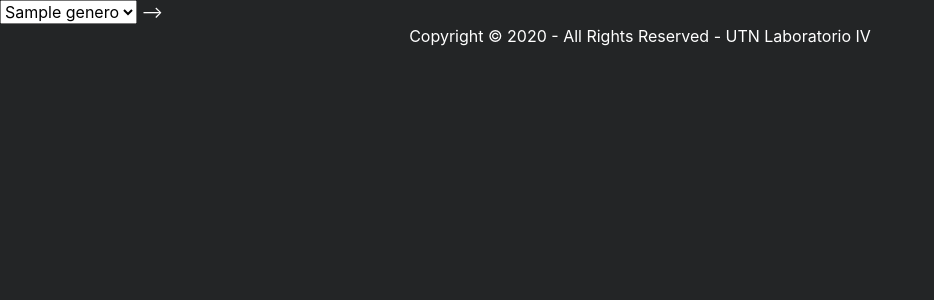
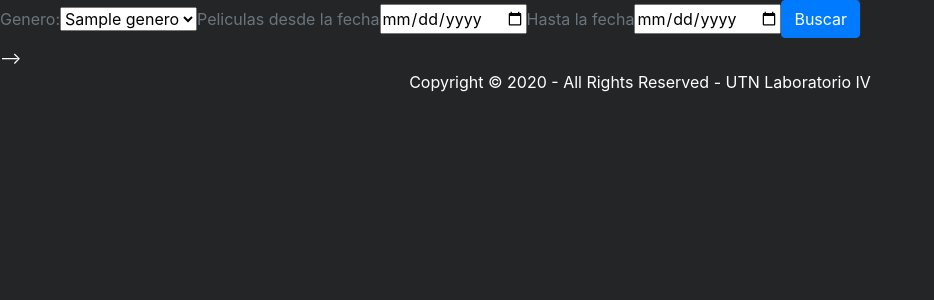
Before and after one commit to agustinfarinia1/ChinemaCenter, a PHP site: template Views/pelicula-list.php in a window 1280 px wide. Shown: the part 56-356 px from the top of the page, without its empty margins (0-934 px from the left). Run offline with PHP 8.4, Linux system fonts and the light colour scheme; the visitor is signed in with stand-in values (Sample User, id 1); the template is opened without the code that fills it: most values are stand-ins (such as "Sample title", 1, 10 or a date in 2020); some libraries are stand-ins or nearby versions.

Commit message:
Modificacion vista peliculas-list.php

```diff
--- a/Views/pelicula-list.php
+++ b/Views/pelicula-list.php
@@ -1,16 +1,49 @@
 <?php
 include('nav-bar.php');
 require_once("validate-session.php");
-echo '<select>';
-foreach ($generoslist as $genero) {
+// echo '<label for="genero">Eliga un Genero:</label>';
+// echo '<select id="genero" name="genero">';
+
+// foreach ($generoslist as $genero) {
 
 
-    //echo $genero->getIdGenero() . " " . $genero->getGenero() . "<br>";
-   echo "<option value= " . $genero->getIdGenero() . ">" . $genero->getGenero() . "</option>";
+//     //echo $genero->getIdGenero() . " " . $genero->getGenero() . "<br>";
 
-}
-echo '</select>';
+//    echo "<option value= " .$genero->getIdGenero(). ">" .$genero->getGenero(). "</option>";
+
+// }
+// echo '</select>'
 ?>
+
+<form class="form-inline" action="pelicula-list.php" method="POST">
+
+        <div class="form-group mb-2">
+        <label for="genero" class="text-secondary" >Genero:</label>
+        <select id="genero" name="genero">
+            <?php
+                 foreach ($generoslist as $genero) {
+
+                echo "<option value= " .$genero->getIdGenero(). ">" .$genero->getGenero(). "</option>";
+
+                }
+            ?>
+        </select>
+        </div>
+        <div class="form-group mb-2">
+            <label for="fechaEntrada"  class="text-secondary">Peliculas desde la fecha</label>
+            <input type="date" name="fechainicio" id="fechaEntrada" min="2018-12-31">
+        </div>
+
+        <div class="form-group mb-2">
+            <label for="fechaSalida"  class="text-secondary">Hasta la fecha </label>
+            <input type="date" name="fechafinal" id="fechaSalida" min="2020-10-15">
+        </div>
+
+        <div class="form-group mb-2">
+        <button type="submit" class="btn btn-primary">Buscar</button>
+        </div>
+
+</form>
 
 <!-- <script>
 
```
